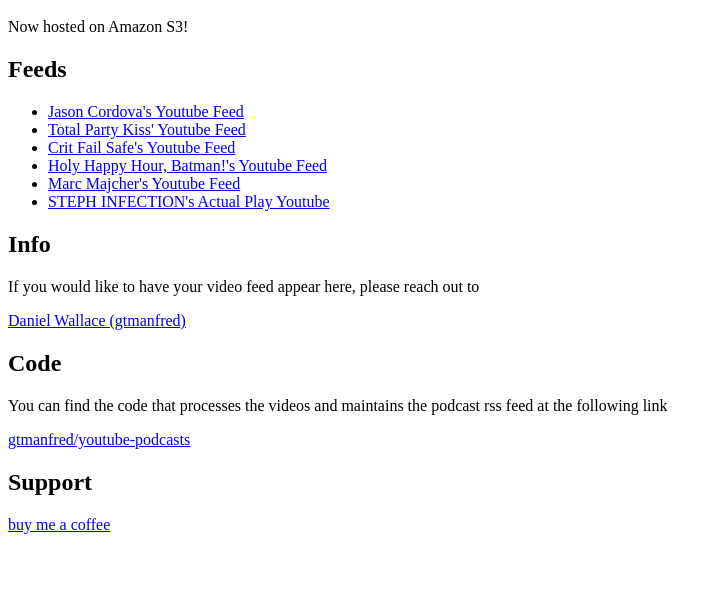
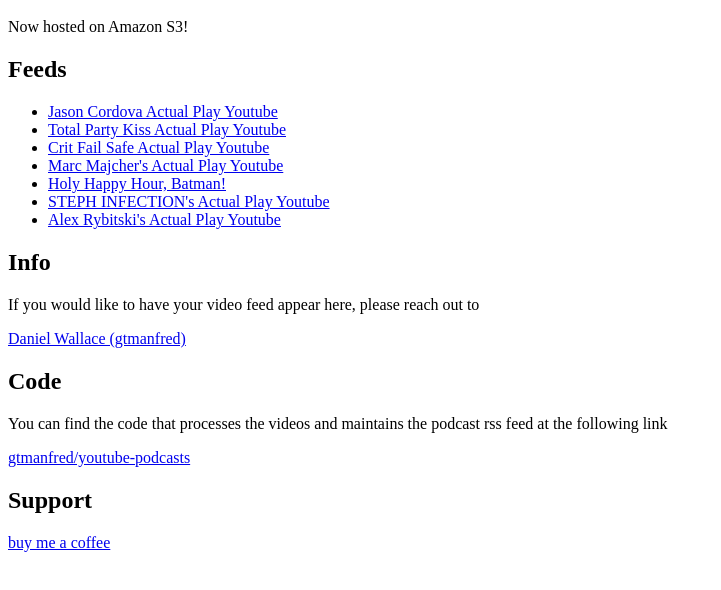
Before and after one commit to gtmanfred/youtube-podcasts, a plain HTML site: page index.html in a window 1280 px wide. Shown: the part 48-638 px from the top of the page, without its empty margins (0-721 px from the left). Drawn offline with nearby package versions, Linux system fonts and the light colour scheme.

Commit message:
add Alex's feed to the podcasts.json
also load the index.html from the podcasts.json data

```diff
--- a/index.html
+++ b/index.html
@@ -1,18 +1,25 @@
 <html xmlns="http://www.w3.org/1999/xhtml" >
 <head>
 	<title>Podcasts</title>
+    <script src="https://code.jquery.com/jquery-3.7.1.min.js"></script>
+    <script>
+        $(document).ready(function() {
+            $.get("/podcasts.json", function(data) {
+                console.log(data)
+                $.each(data, function(entry) {
+                    $("#feeds").append(
+                        `<li><a href='/${data[entry].location}/podcast.xml'>${data[entry].title}</a></li>`
+                    )
+                })
+            })
+        })
+    </script>
 </head>
 <body>
   <h1>Youtube videos converted to podcasts.</h1>
   <p>Now hosted on Amazon S3!</p>
   <h2>Feeds</h2>
-  <ul>
-    <li><a href='/podcasts/jasoncordova/podcast.xml'>Jason Cordova's Youtube Feed</a></li>
-    <li><a href='/podcasts/tpk/podcast.xml'>Total Party Kiss' Youtube Feed</a></li>
-    <li><a href='/podcasts/crit-fail-safe/podcast.xml'>Crit Fail Safe's Youtube Feed</a></li>
-    <li><a href='/podcasts/holy-happy-hour/podcast.xml'>Holy Happy Hour, Batman!'s Youtube Feed</a></li>
-    <li><a href='/podcasts/marcmajcher/podcast.xml'>Marc Majcher's Youtube Feed</a></li>
-    <li><a href='/podcasts/stephinfection/podcast.xml'>STEPH INFECTION's Actual Play Youtube</a></li>
+  <ul id="feeds">
   </ul>
   <h2>Info</h2>
   <p>If you would like to have your video feed appear here, please reach out to</p>
--- a/podcasts.json
+++ b/podcasts.json
@@ -35,4 +35,10 @@
     "description": "Youtube feed converted to audio only",
     "channel_id": "UCfmflTEULl1TJxX3WUcLqJg",
     "location": "podcasts/stephinfection"
+},{
+    "title": "Alex Rybitski's Actual Play Youtube",
+    "author": {"name": "Alex Rybitski", "email": "email@example.com"},
+    "description": "Youtube feed converted to audio only",
+    "channel_id": "UC2Rg2PV6QYXkknk8GIobAuA",
+    "location": "podcasts/xanderbimski"
 }]
```
